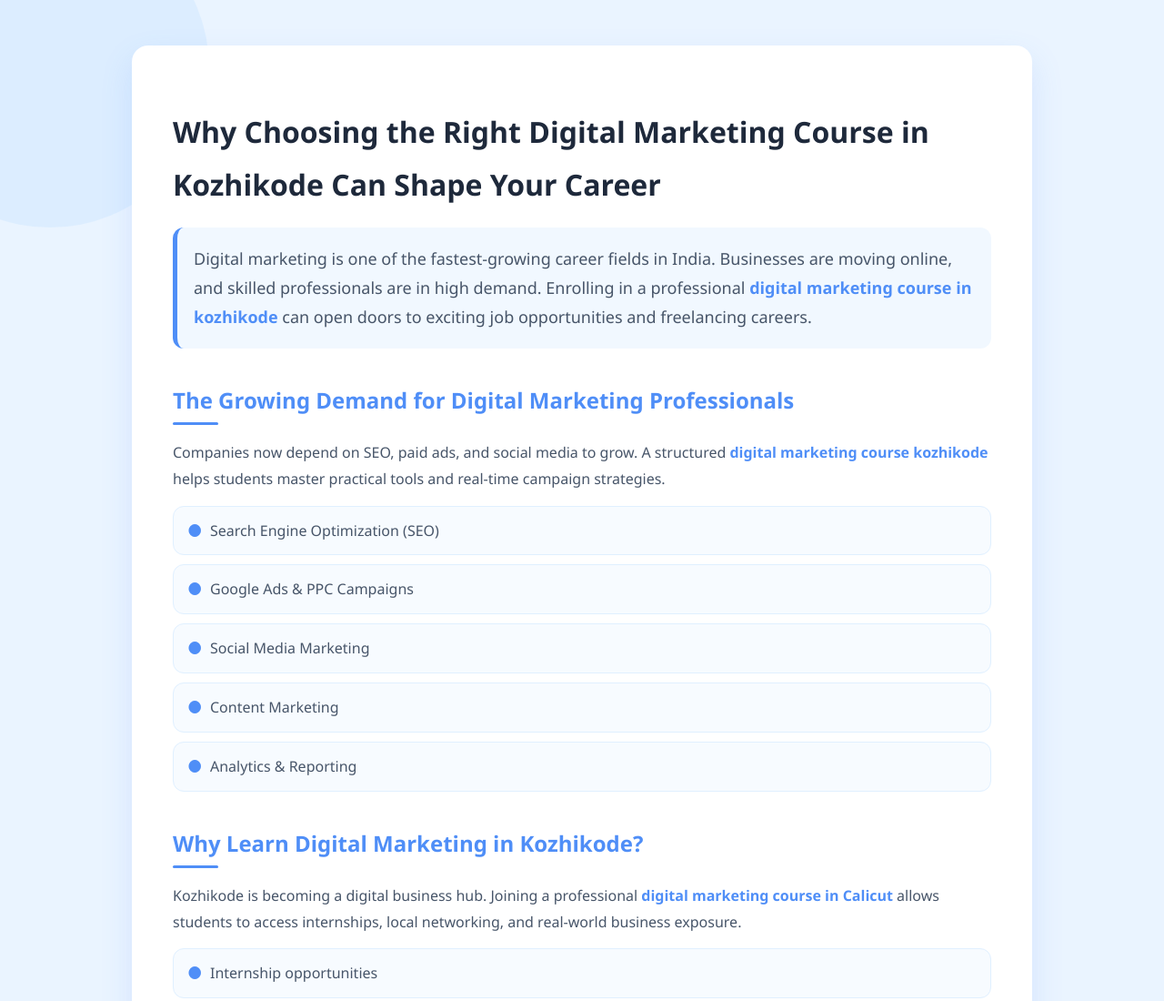
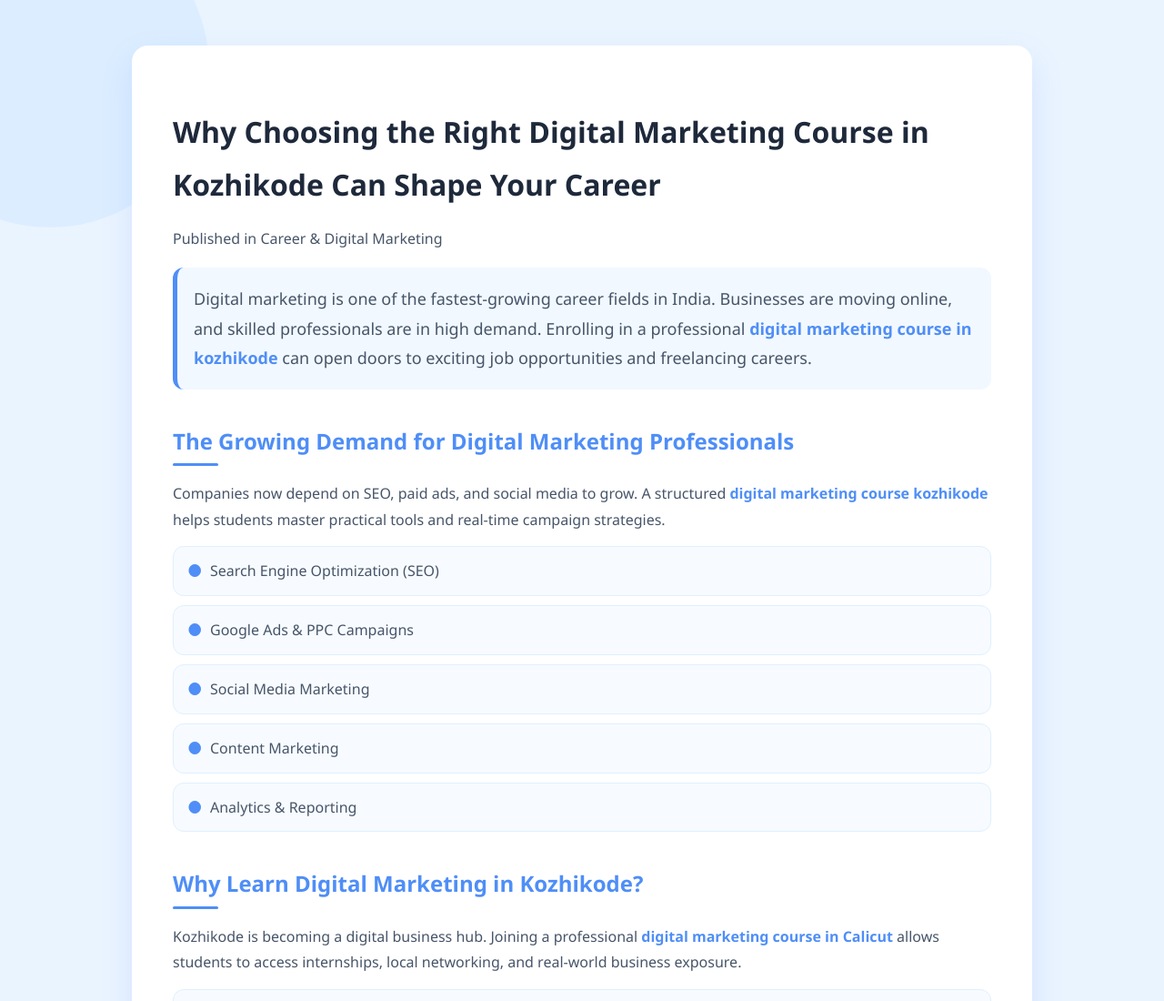
Before and after one commit to seoneeds-viralmafia/digital-marketing-course, a plain HTML site: page index.html in a window 1280 px wide. Shown: the top 1100 px of the page at 91% size. Drawn offline with Linux system fonts and the light colour scheme.

Commit message:
Update index.html

```diff
--- a/index.html
+++ b/index.html
@@ -6,6 +6,8 @@
     <meta name="description" content="Join the best digital marketing course in Kozhikode and gain practical skills in SEO, Google Ads, and social media marketing. Start your career in digital marketing today.">
     <meta name="viewport" content="width=device-width, initial-scale=1.0">
     <link rel="canonical" href="https://yourusername.github.io/your-repo-name/blog.html">
+    <link href="https://fonts.googleapis.com/css2?family=Poppins:wght@400;600;700&display=swap" rel="stylesheet">
+    <link rel="icon" href="favicon.ico">
     <link rel="stylesheet" href="style.css">
 </head>
 
@@ -13,7 +15,10 @@
 
 <div class="container">
 
+    <div class="blog-header">
     <h1>Why Choosing the Right Digital Marketing Course in Kozhikode Can Shape Your Career</h1>
+    <p class="blog-meta">Published in Career & Digital Marketing</p>
+</div>
 
     <p class="intro">
         Digital marketing is one of the fastest-growing career fields in India. Businesses are moving online, and skilled professionals are in high demand. Enrolling in a professional
```
